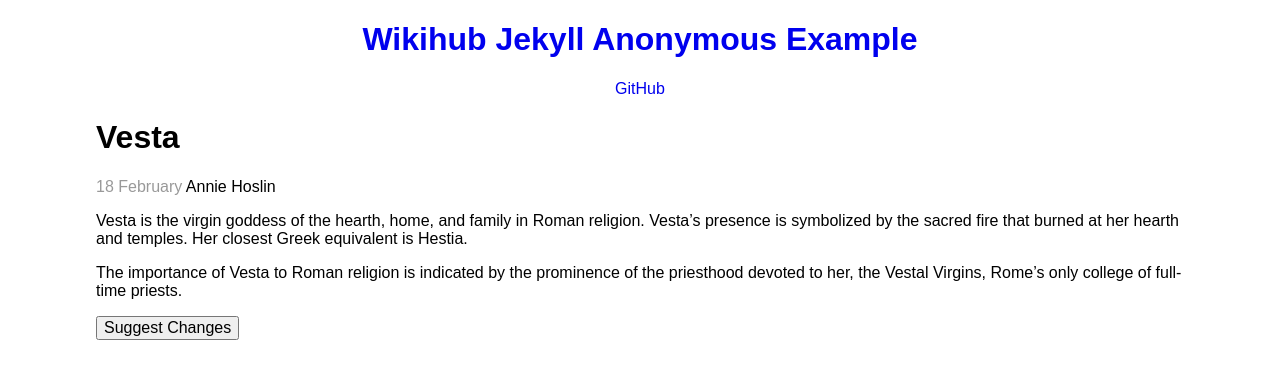
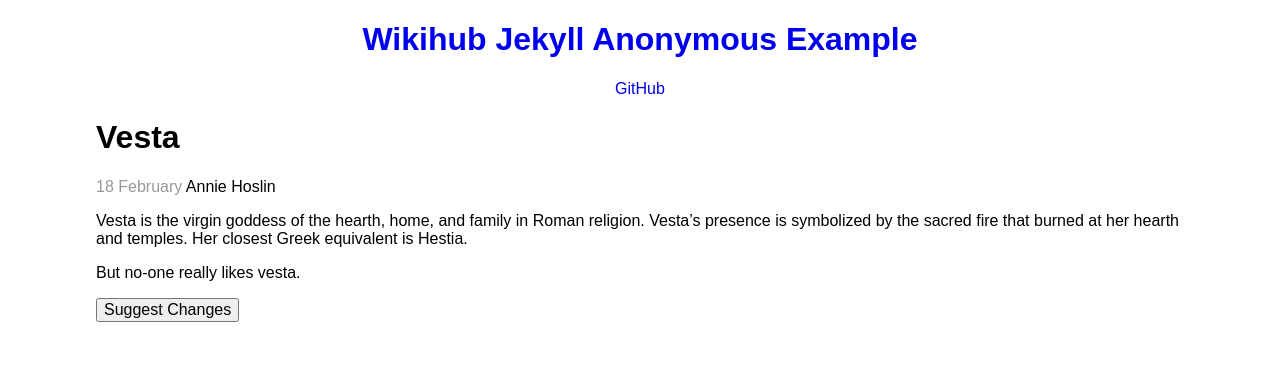
Before and after one commit to wiki-hub/jekyll-anon, a Jekyll site: the page built from _posts/2015-02-18-vesta.md, in a window 1280 px wide. Shown: the top 379 px of the page. Built offline with Jekyll 4.4.1, drawn with Linux system fonts in a browser that asks for light colours.

Commit message:
Diss Vesta

```diff
--- a/_posts/2015-02-18-vesta.md
+++ b/_posts/2015-02-18-vesta.md
@@ -7,4 +7,4 @@ tags: [Home, Family, Goddess]
 ---
 Vesta is the virgin goddess of the hearth, home, and family in Roman religion. Vesta's presence is symbolized by the sacred fire that burned at her hearth and temples. Her closest Greek equivalent is Hestia.
 
-The importance of Vesta to Roman religion is indicated by the prominence of the priesthood devoted to her, the Vestal Virgins, Rome's only college of full-time priests.
+But no-one really likes vesta.
```
